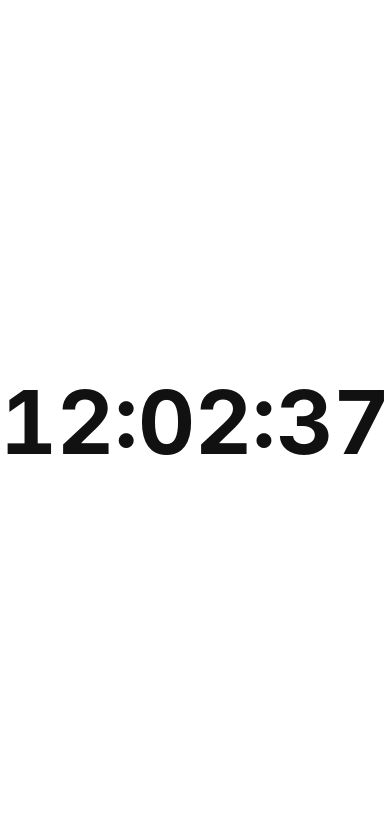
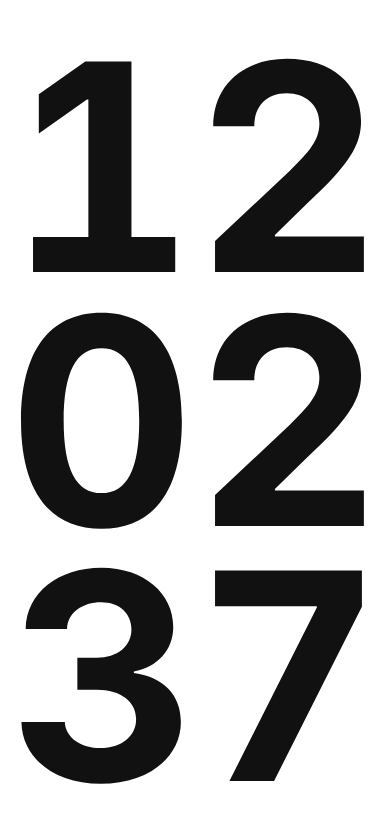
Before and after one commit to evgeniyarbatov/time, a React (Vite) app in the folder site/: page / in a window 390 px wide. Shown: the top 822 px of the page. Built offline with nearby package versions, Linux system fonts and the light colour scheme.

Commit message:
Rotate digits on mobile

```diff
--- a/site/src/components/ClockTracker.jsx
+++ b/site/src/components/ClockTracker.jsx
@@ -112,13 +112,15 @@ const ClockTracker = () => {
   }, [fitDigits]);
 
   return (
-    <div className="container" ref={containerRef}>
+    <div className="container">
+      <div className="clock-stage" ref={containerRef}>
         <div className="clock-digits" ref={digitsRef}>
           <span className="time">{hours.toString().padStart(2, "0")}</span>
           <span className="separator">:</span>
           <span className="time">{minutes.toString().padStart(2, "0")}</span>
           <span className="separator">:</span>
           <span className="time">{seconds.toString().padStart(2, "0")}</span>
+        </div>
       </div>
       {elapsedText ? (
         <div className="last-accessed">Last accessed {elapsedText} ago</div>
--- a/site/src/custom.css
+++ b/site/src/custom.css
@@ -38,6 +38,14 @@ html, body {
     position: relative;
 }
 
+.clock-stage {
+    display: flex;
+    align-items: center;
+    justify-content: center;
+    width: 100%;
+    height: 100%;
+}
+
 .clock-digits {
     display: flex;
     align-items: center;
@@ -49,7 +57,8 @@ html, body {
     white-space: nowrap;
 }
 
-.time, .separator {
+.time,
+.separator {
     display: inline-flex;
     align-items: center;
     justify-content: center;
@@ -60,6 +69,41 @@ html, body {
 .separator {
     min-width: 4vw;  /* Ensures colons don’t shift the layout */
     transform: translateY(-0.08em);
+}
+
+@media (max-width: 640px) {
+    .container {
+        flex-direction: column;
+        justify-content: flex-start;
+    }
+
+    .clock-stage {
+        flex: 1;
+    }
+
+    .clock-digits {
+        flex-direction: column;
+        align-items: center;
+        gap: 0.08em;
+        line-height: 0.8;
+        text-align: center;
+    }
+
+    .time {
+        min-width: auto;
+        width: 2ch;
+        text-align: center;
+    }
+
+    .separator {
+        display: none;
+    }
+
+    .last-accessed {
+        position: static;
+        transform: none;
+        margin: 12px 0 16px;
+    }
 }
 
 .last-accessed {
```
Also changed, not shown: 1 other file (tests, documents, lock files or other folders). Lines whose indentation alone changed are shown as unchanged.
